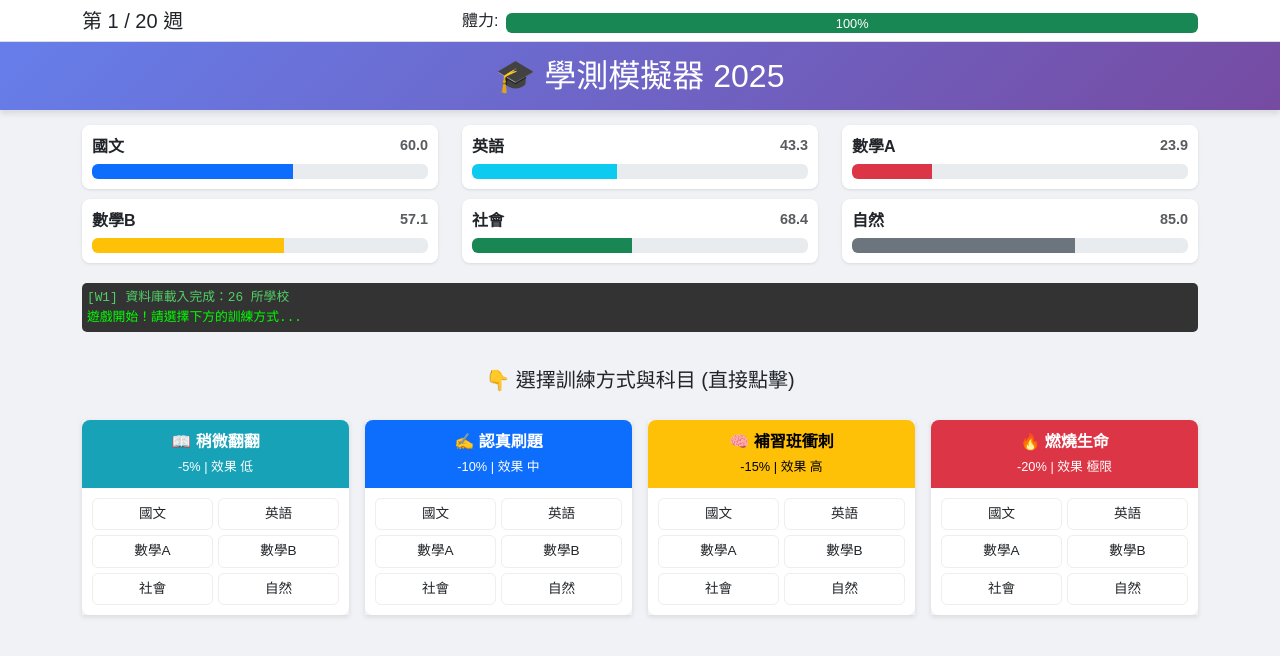
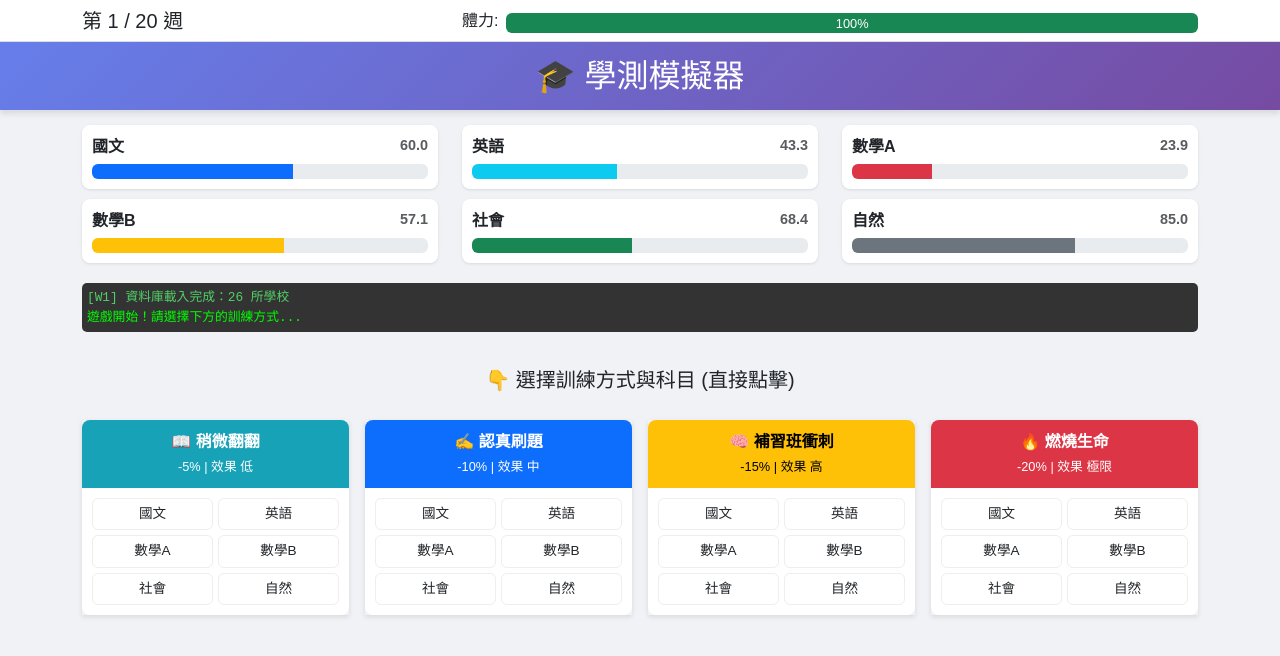
Before and after one commit to wljh107087-cell/gast_game, a plain HTML site: page index.html in a window 1280 px wide. Drawn offline with nearby package versions, Linux system fonts and the light colour scheme.

Commit message:
Update index.html

```diff
--- a/index.html
+++ b/index.html
@@ -104,7 +104,7 @@
 
         <div class="header-section text-center">
             <div class="container">
-                <h2 class="m-0">🎓 學測模擬器 2025</h2>
+                <h2 class="m-0">🎓 學測模擬器 </h2>
             </div>
         </div>
 
```
